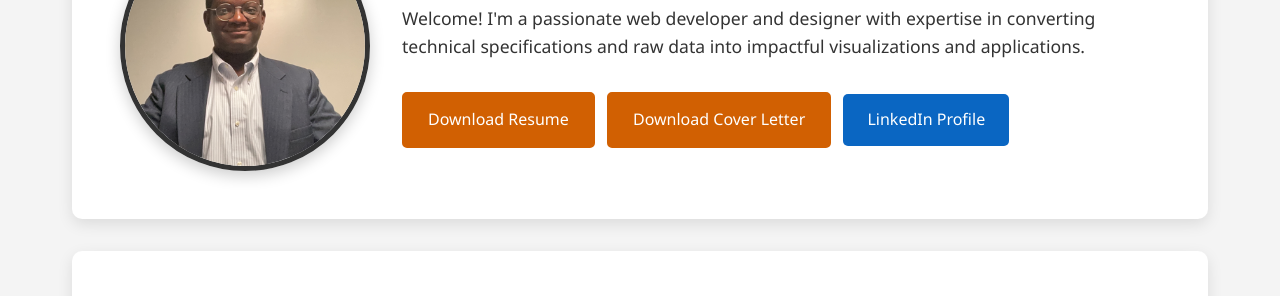
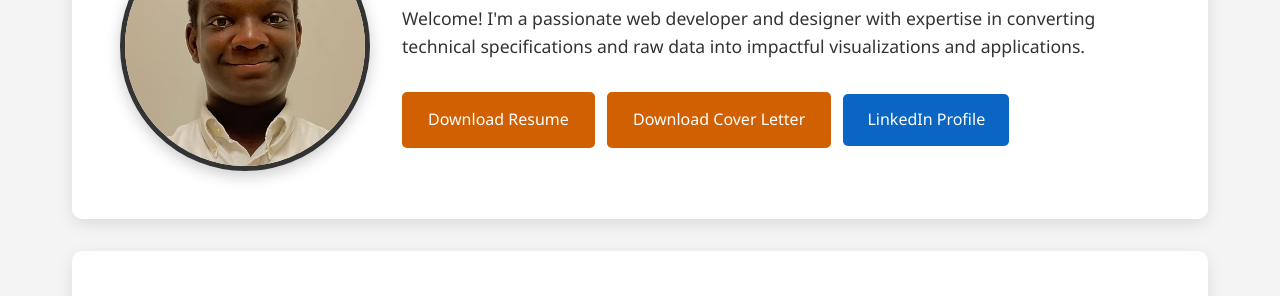
Before and after one commit to mdesir8-mc/TECH272, a plain HTML site: page Job Prep Site/index.html in a window 1280 px wide. Shown: the part 386-682 px from the top of the page. Drawn offline with Linux system fonts and the light colour scheme.

Commit message:
Add files via upload (#6)
* Add files via upload

* Update profile image and fix HTML formatting

Updated profile image in the About Me section and ensured proper HTML formatting.

```diff
--- a/Job Prep Site/index.html
+++ b/Job Prep Site/index.html
@@ -26,7 +26,7 @@
 
 		<!-- Profile Section -->
 		<section id="about" class="profile-section">
-			<img src="assets/Me3.jpg" alt="Michael Desir" class="profile-photo">
+			<img src="assets/IMG_3451.avif" alt="Michael Desir" class="profile-photo">
 			<div class="profile-info">
 				<h2>About Me</h2>
 				<p>Welcome! I'm a passionate web developer and designer with expertise in converting technical specifications and raw data into impactful visualizations and applications.</p>
```
Also changed, not shown: Job Prep Site/assets/IMG_3451.avif (added).
